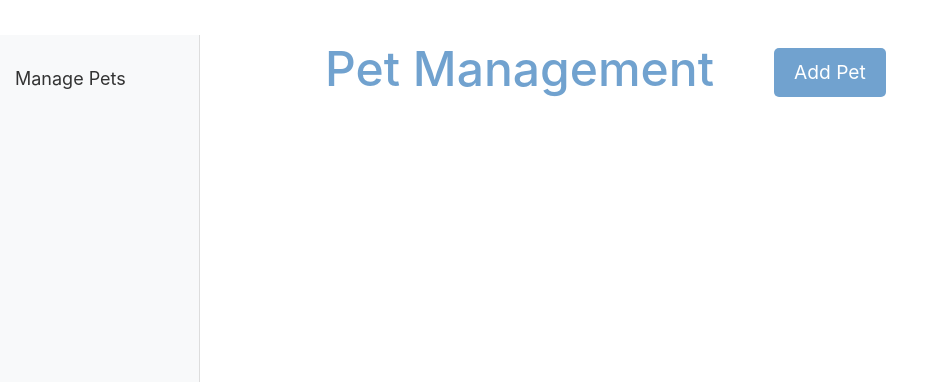
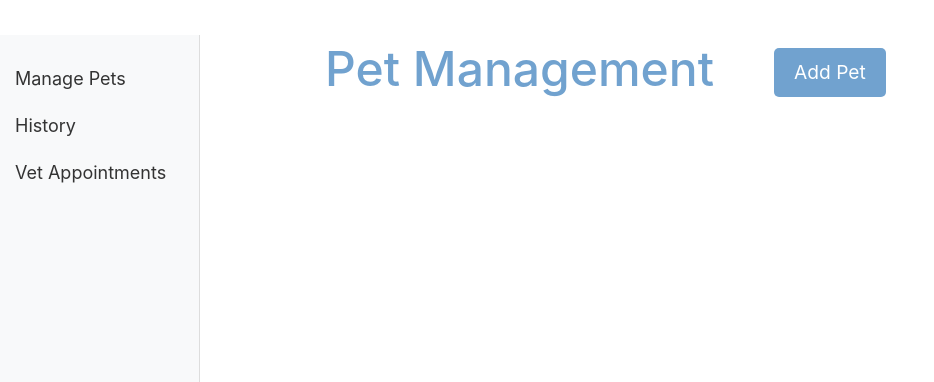
Before and after one commit to ageorgoulakis/PawsPlan, a Flask app: page /manage_pets in a window 1280 px wide. Shown: the part 115-497 px from the top of the page, without its empty margins (0-934 px from the left). Run offline with Flask 3, Linux system fonts and the light colour scheme; the visitor is signed in with stand-in values (Sample User, id 1); data that the repository does not hold is empty; some libraries are stand-ins or nearby versions.

Commit message:
Update manage_pets.html

```diff
--- a/app/templates/manage_pets.html
+++ b/app/templates/manage_pets.html
@@ -121,6 +121,8 @@
 
 <div class="left-navbar">
     <a href="{{ url_for('main.manage_pets') }}">Manage Pets</a>
+    <a href="{{ url_for('main.history_page') }}">History</a>
+    <a href="{{ url_for('main.appointments') }}">Vet Appointments</a>
 </div>
 
 <div class="main-content">
```
